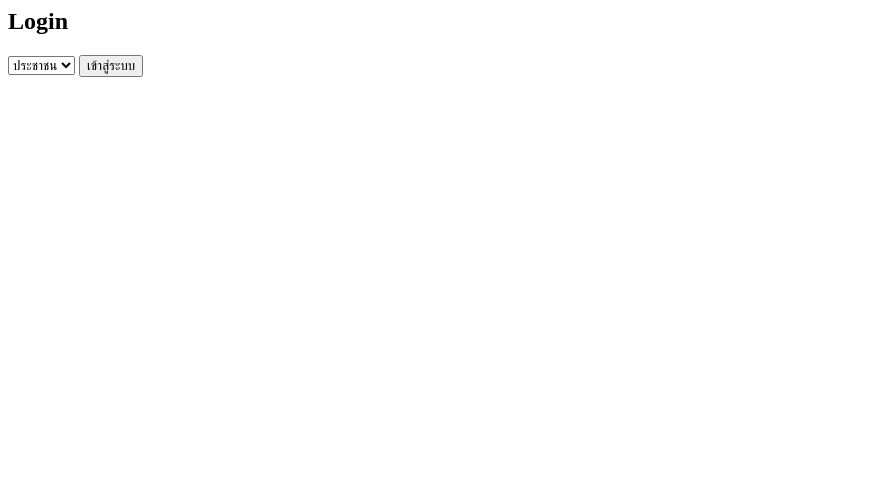
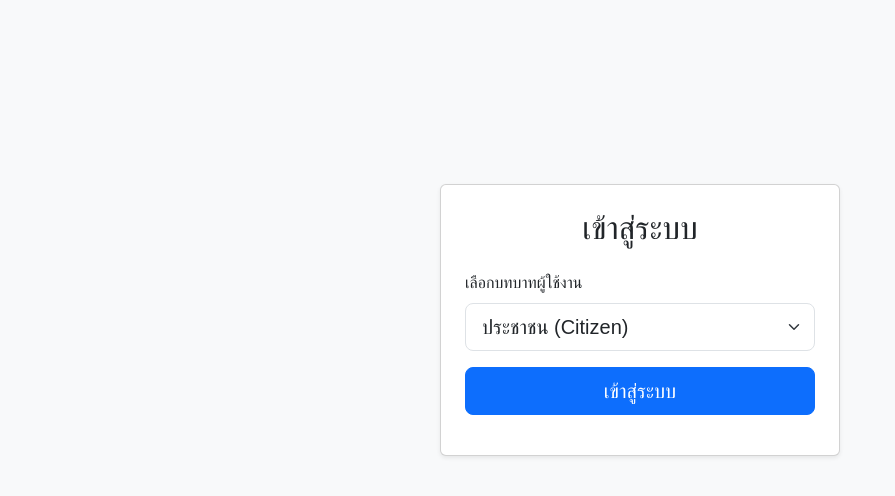
Before and after one commit to Popopokong/MVC66050320_07_02_69, a Flask app: page / in a window 1280 px wide. Shown: the top 496 px of the page, without its empty margins (0-895 px from the left). Run offline with Flask 3, Linux system fonts and the light colour scheme.

Commit message:
Update login.html

```diff
--- a/templates/login.html
+++ b/templates/login.html
@@ -1,8 +1,19 @@
-<form method="post">
-  <h2>Login</h2>
-  <select name="role">
-    <option value="citizen">ประชาชน</option>
-    <option value="staff">เจ้าหน้าที่</option>
-  </select>
-  <button type="submit">เข้าสู่ระบบ</button>
-</form>
+<link href="https://cdn.jsdelivr.net/npm/bootstrap@5.3.0/dist/css/bootstrap.min.css" rel="stylesheet">
+<style>
+  body { background-color: #f8f9fa; font-family: 'Sarabun', sans-serif; }
+</style>
+<div class="container d-flex justify-content-center align-items-center" style="min-height: 80vh;">
+  <div class="card shadow-sm p-4" style="width: 100%; max-width: 400px;">
+    <h2 class="text-center mb-4">เข้าสู่ระบบ</h2>
+    <form method="post">
+      <div class="mb-3">
+        <label class="form-label">เลือกบทบาทผู้ใช้งาน</label>
+        <select name="role" class="form-select form-select-lg">
+          <option value="citizen">ประชาชน (Citizen)</option>
+          <option value="staff">เจ้าหน้าที่ (Staff)</option>
+        </select>
+      </div>
+      <button type="submit" class="btn btn-primary w-100 btn-lg">เข้าสู่ระบบ</button>
+    </form>
+  </div>
+</div>
```
